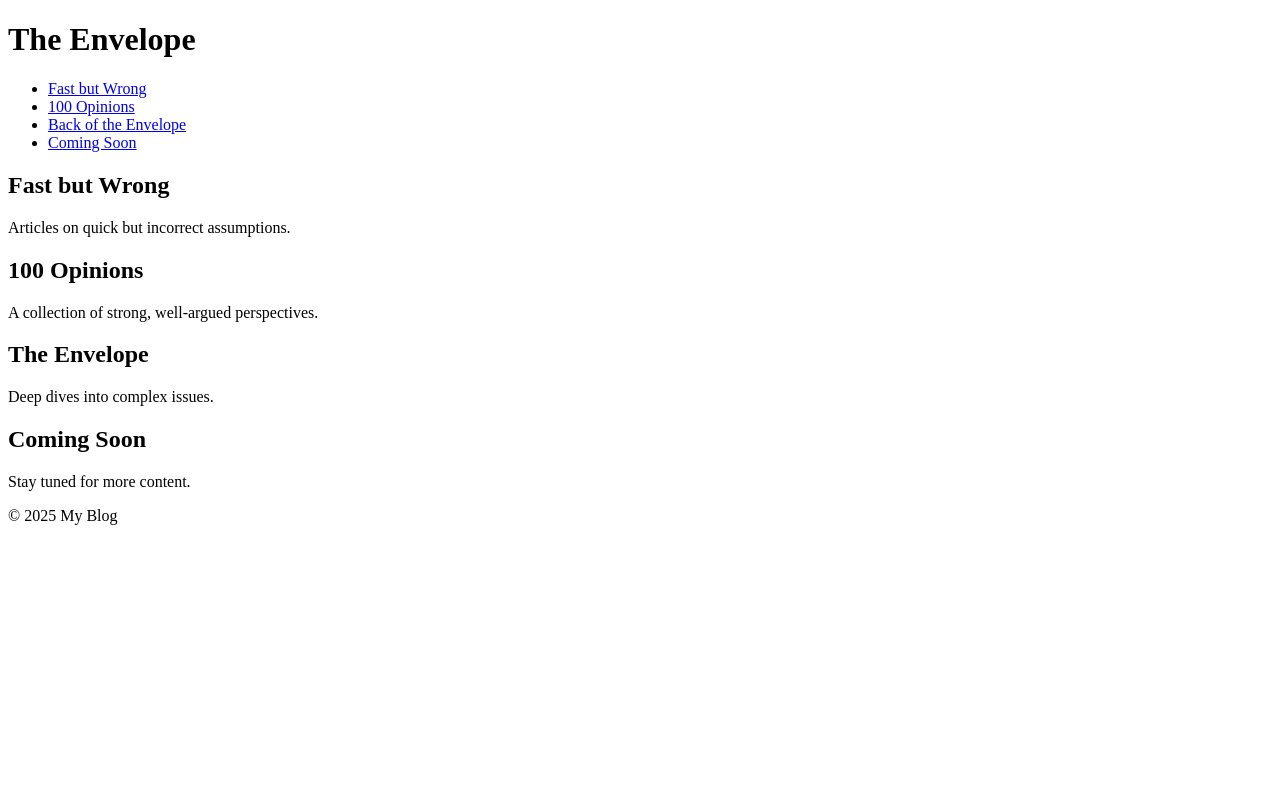
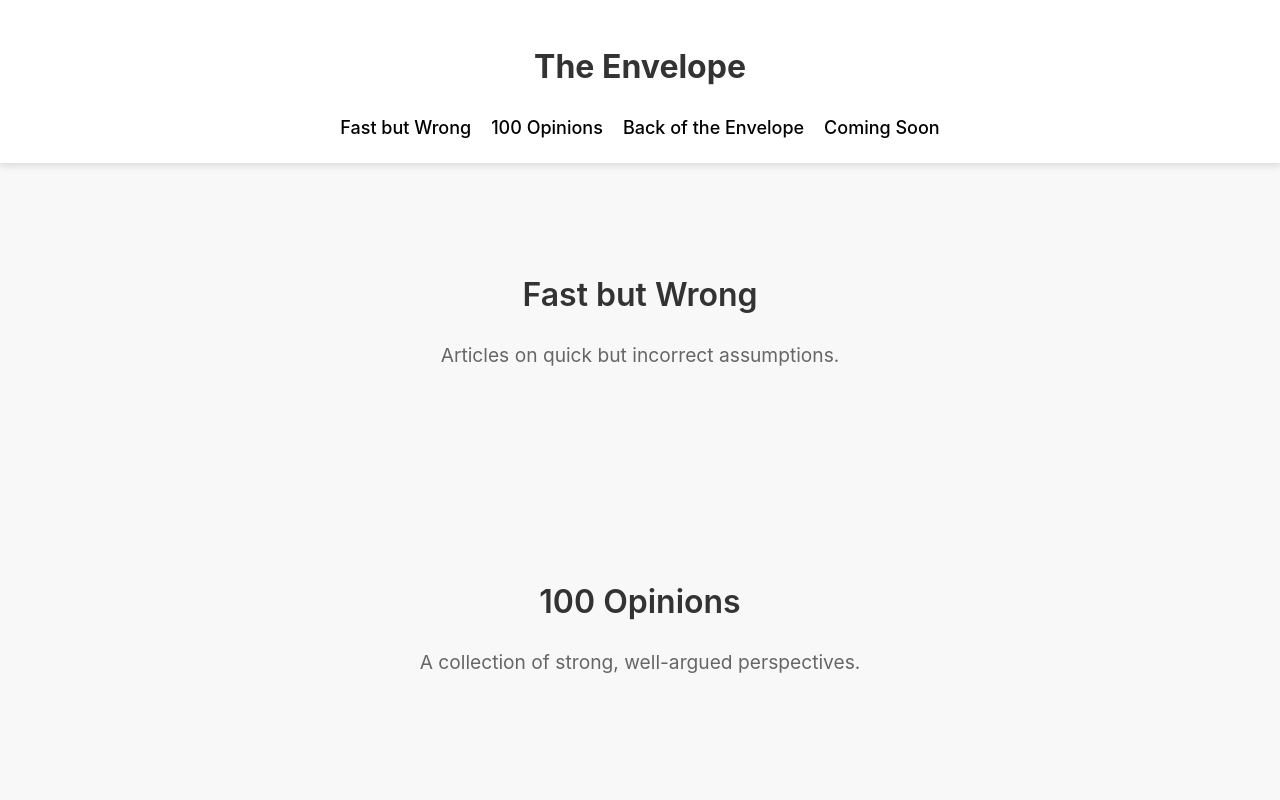
Before and after one commit to Sriram-02/Envelope, a plain HTML site: page index.html in a window 1280 px wide. Shown: the top 800 px of the page. Drawn offline with Linux system fonts and the light colour scheme.

Commit message:
Update index.html

```diff
--- a/index.html
+++ b/index.html
@@ -4,7 +4,7 @@
     <meta charset="UTF-8">
     <meta name="viewport" content="width=device-width, initial-scale=1.0">
     <title>My Blog</title>
-    <link rel="stylesheet" href="style.css">
+    <link rel="stylesheet" href="styling.css">
 </head>
 <body>
     <header>
```
